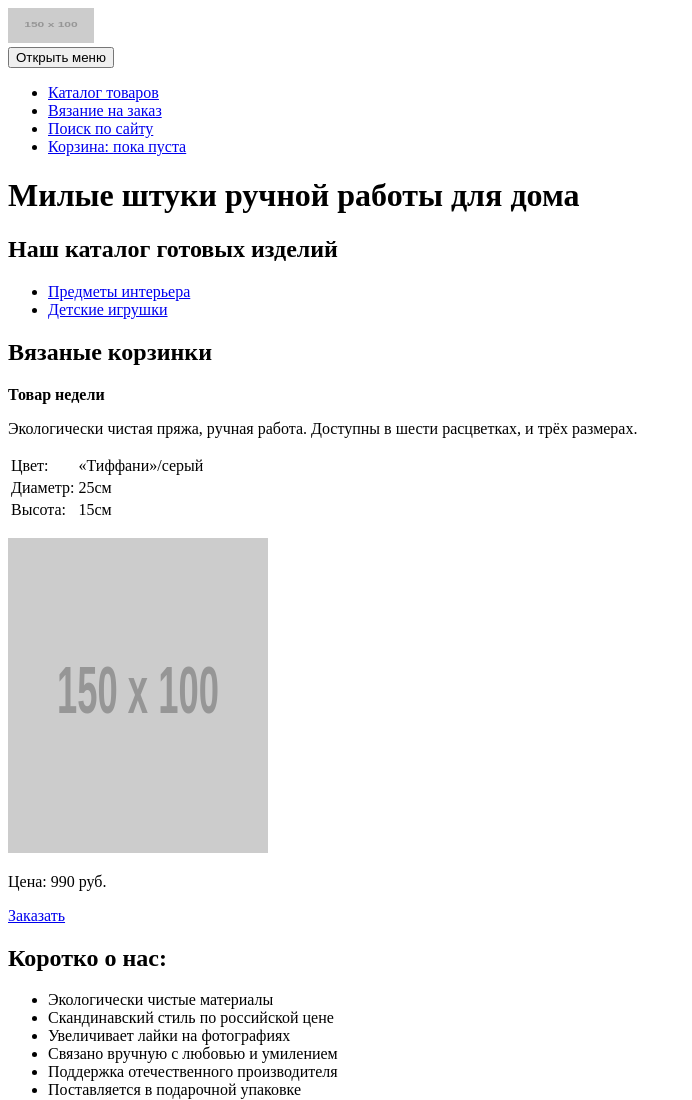
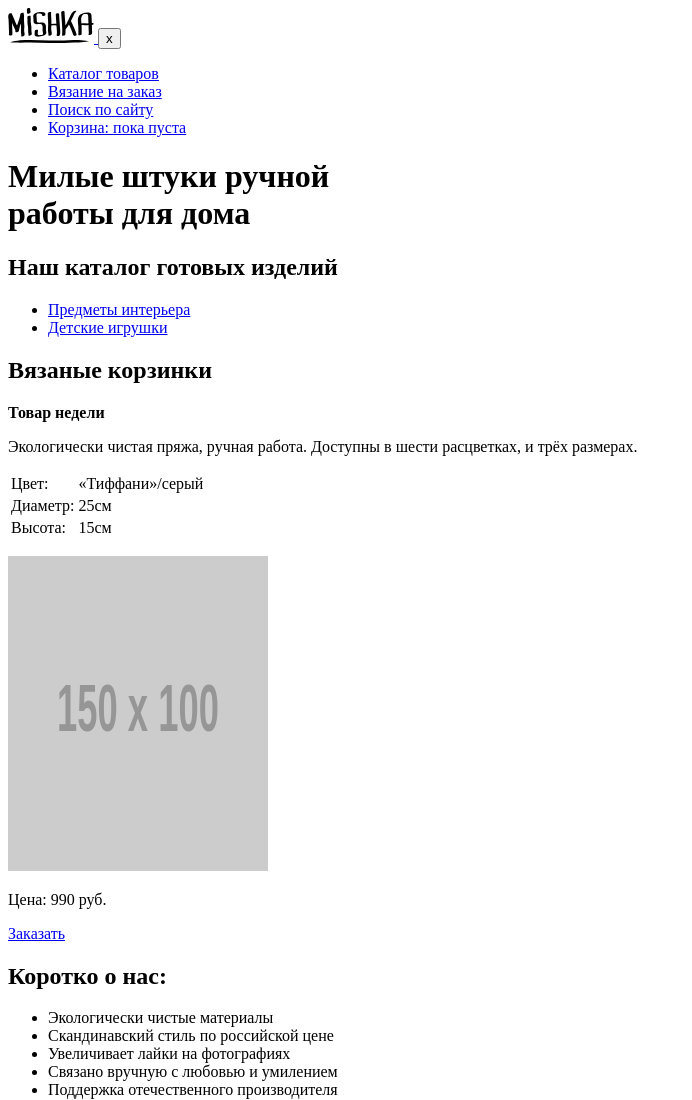
Before and after one commit to NI-coder/574459-mishka, a website: page source/index.html in a window 1280 px wide. Shown: the top 1100 px of the page, without its empty margins (0-692 px from the left). Drawn offline with Linux system fonts and the light colour scheme; placeholder pictures from the web are drawn by us.

Commit message:
Перемещает логотип из header в nav

```diff
--- a/source/index.html
+++ b/source/index.html
@@ -3,14 +3,18 @@
   <head>
     <meta charset="utf-8">
     <title>HTML Academy: Мишка</title>
+    <link href="https://fonts.googleapis.com/css?family=Open+Sans:400,700&amp;subset=cyrillic" rel="stylesheet">
+    <link rel="stylesheet" href="css/style.css">
   </head>
-  <body>
+  <body class="page-container">
     <header class="page-header">
-      <a class="page-header__logo" href="#">
-        <img class="page-header__logo-image" src="http://placehold.it/150x100" width="86" height="35" alt="Логотип магазина «Мишка»">
-      </a>
-      <nav class="main-nav">
-        <button class="main-nav__toggle" type="button">Открыть меню</button>
+      <nav class="page-header__nav main-nav">
+        <div class="main-nav__logo-wrapper">
+          <a class="main-nav__logo" href="#">
+            <img class="main-nav__logo-image" src="img/logo-mobile.svg" width="86" height="35" alt="Логотип магазина «Мишка»">
+          </a>
+          <button class="main-nav__toggle" type="button" aria-label="Открыть меню">x</button>
+        </div>
         <ul class="main-nav__list">
           <li class="main-nav__item main-nav__item--catalog">
             <a class="main-nav__link main-nav__link--catalog" href="catalog.html" title="Переход на страницу каталога">Каталог товаров</a>
@@ -28,7 +32,7 @@
       </nav>
     </header>
     <main class="page-main">
-      <h1 class="page-main__main-title">Милые штуки ручной работы для дома</h1>
+      <h1 class="page-main__main-title">Милые штуки ручной<br>работы для дома</h1>
       <section class="catalog-intro">
         <h2 class="visually-hidden">Наш каталог готовых изделий</h2>
         <nav class="catalog-intro__nav">
```
